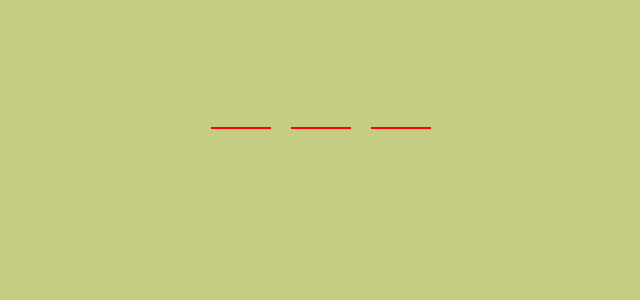
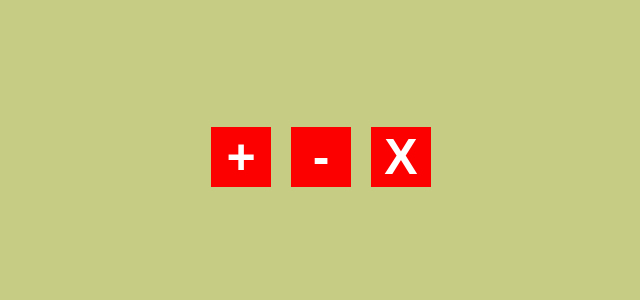
Before and after one commit to Benkalio/ReactHook-practice, a React (Create React App) app: page / in a window 1280 px wide. Shown: the top 300 px of the page, without its empty margins (319-959 px from the left). Built offline with nearby package versions, Linux system fonts and the light colour scheme.

Commit message:
add, subtract and multiply

```diff
--- a/src/components/App.jsx
+++ b/src/components/App.jsx
@@ -4,9 +4,9 @@ function App() {
   return (
     <div>
       <h1></h1>
-      <button></button>
-      <button></button>
-      <button></button>
+      <button>+</button>
+      <button>-</button>
+      <button>X</button>
     </div>
   );
 }
```
